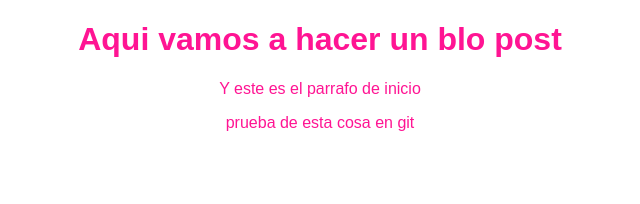
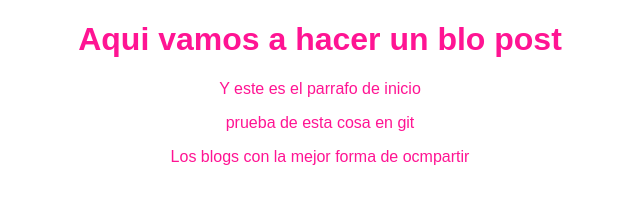
Before and after one commit to memacas/proyectoDemoCursoPrework, a plain HTML site: page blogpost.html in a window 1280 px wide. Shown: the whole page, without its empty margins (320-960 px from the left). Drawn offline with Linux system fonts and the light colour scheme.

Commit message:
Agregado el contenido adicional del blog

```diff
--- a/blogpost.html
+++ b/blogpost.html
@@ -11,5 +11,8 @@
     <h1>Aqui vamos a hacer un blo post</h1>
     <p>Y este es el parrafo de inicio</p>
     prueba de esta cosa en git
+    <p>
+        Los blogs con la mejor forma de ocmpartir
+    </p>
 </body>
 </html>
```
